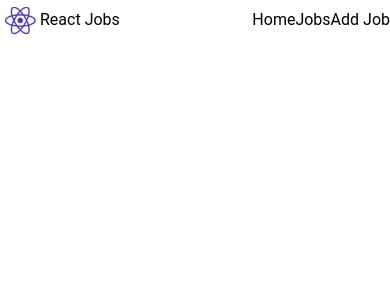
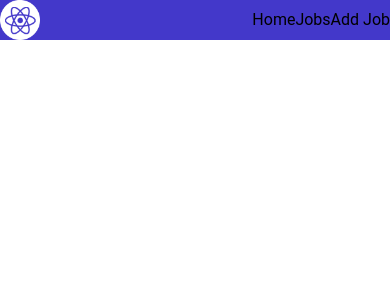
Before and after one commit to niklonberg/vite-ts-react-jobs-finder, a React (Vite) app: page / in a window 390 px wide. Shown: the top 300 px of the page. Built offline with nearby package versions, Linux system fonts and the light colour scheme.

Commit message:
add bg, set logo link text to hidden on small screens

```diff
--- a/src/components/Navbar.tsx
+++ b/src/components/Navbar.tsx
@@ -3,12 +3,12 @@ import logo from "../assets/images/logo.png";
 
 const Navbar = () => {
   return (
-    <nav>
+    <nav className="bg-indigo-700">
       <ul className="flex items-center justify-between">
         <div>
           <a className="flex items-center">
             <img className="h-10 w-auto" src={logo} alt="React Jobs logo" />
-            <span>React Jobs</span>
+            <span className="hidden sm:block">React Jobs</span>
           </a>
         </div>
         <div>
```
